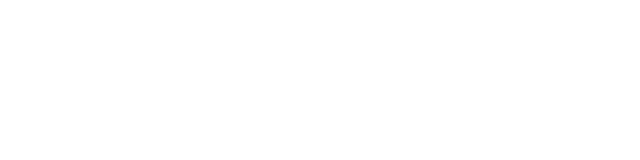
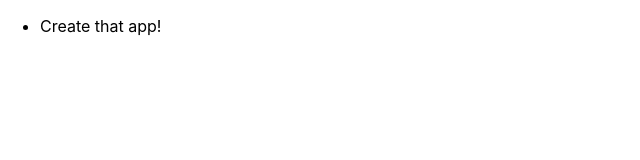
Before and after one commit to d-kowalik/todo-calendar, a React (Create React App) app: page / in a window 1280 px wide. Shown: the top 160 px of the page, without its empty margins (0-640 px from the left). Built offline with nearby package versions, Linux system fonts and the light colour scheme.

Commit message:
Fill out TodoList.js to display list of todos

```diff
--- a/src/TodoList.js
+++ b/src/TodoList.js
@@ -1,5 +1,23 @@
-import React from 'react'
+import React, { Component } from 'react'
+import { connect } from 'react-redux'
+import { todoReducer } from './reducers'
 
-const TodoList = () => null
+class TodoList extends Component {
+  render() {
+    return (
+      <ul>
+        {this.props.todos.map(todo => (
+          <li key={todo.id}>{todo.body}</li>
+        ))}
+      </ul>
+    )
+  }
+}
 
-export default TodoList
+const mapStateToProps = state => {
+  return {
+    todos: state.todos
+  }
+}
+
+export default connect(mapStateToProps)(TodoList)
```
